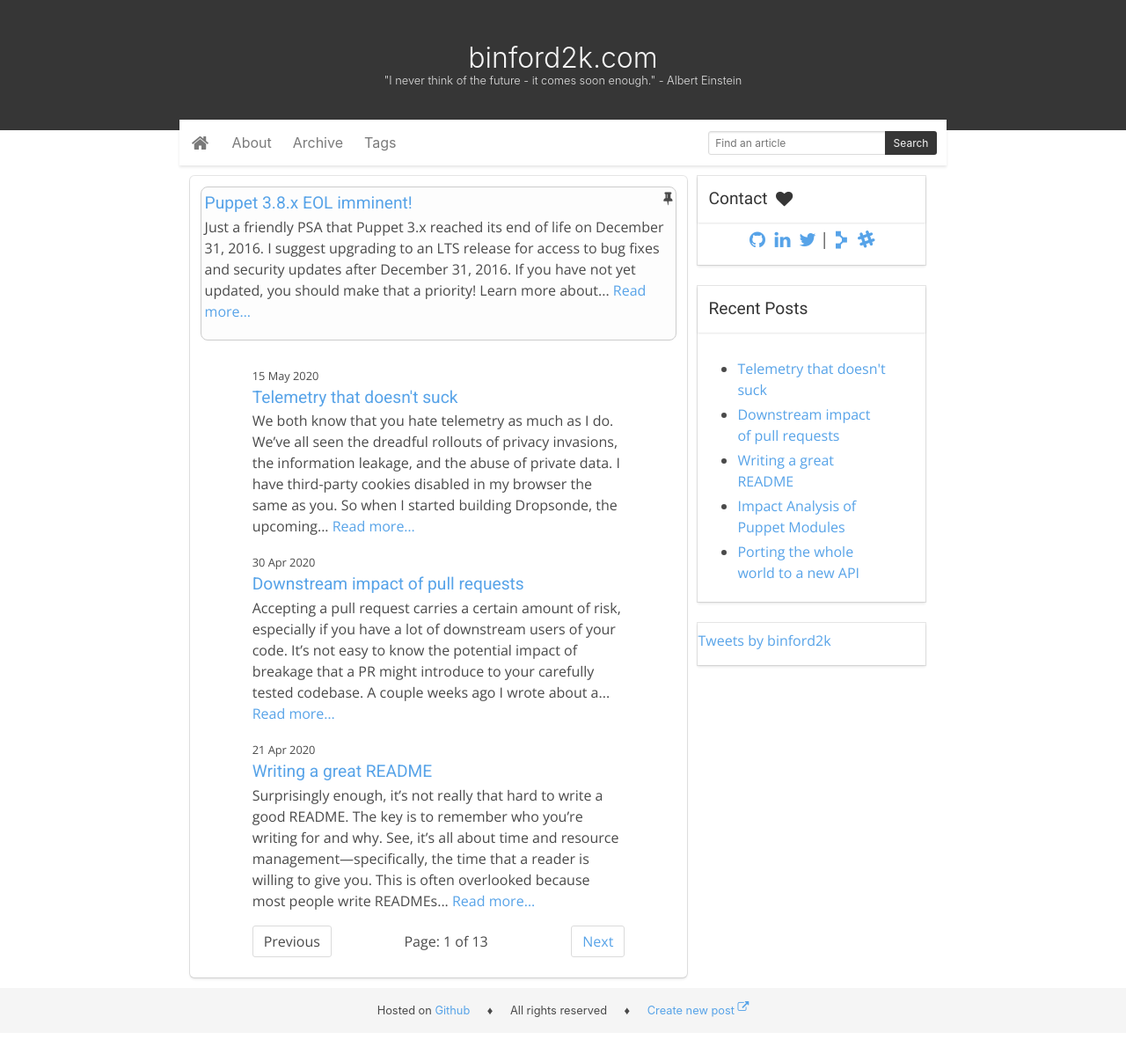
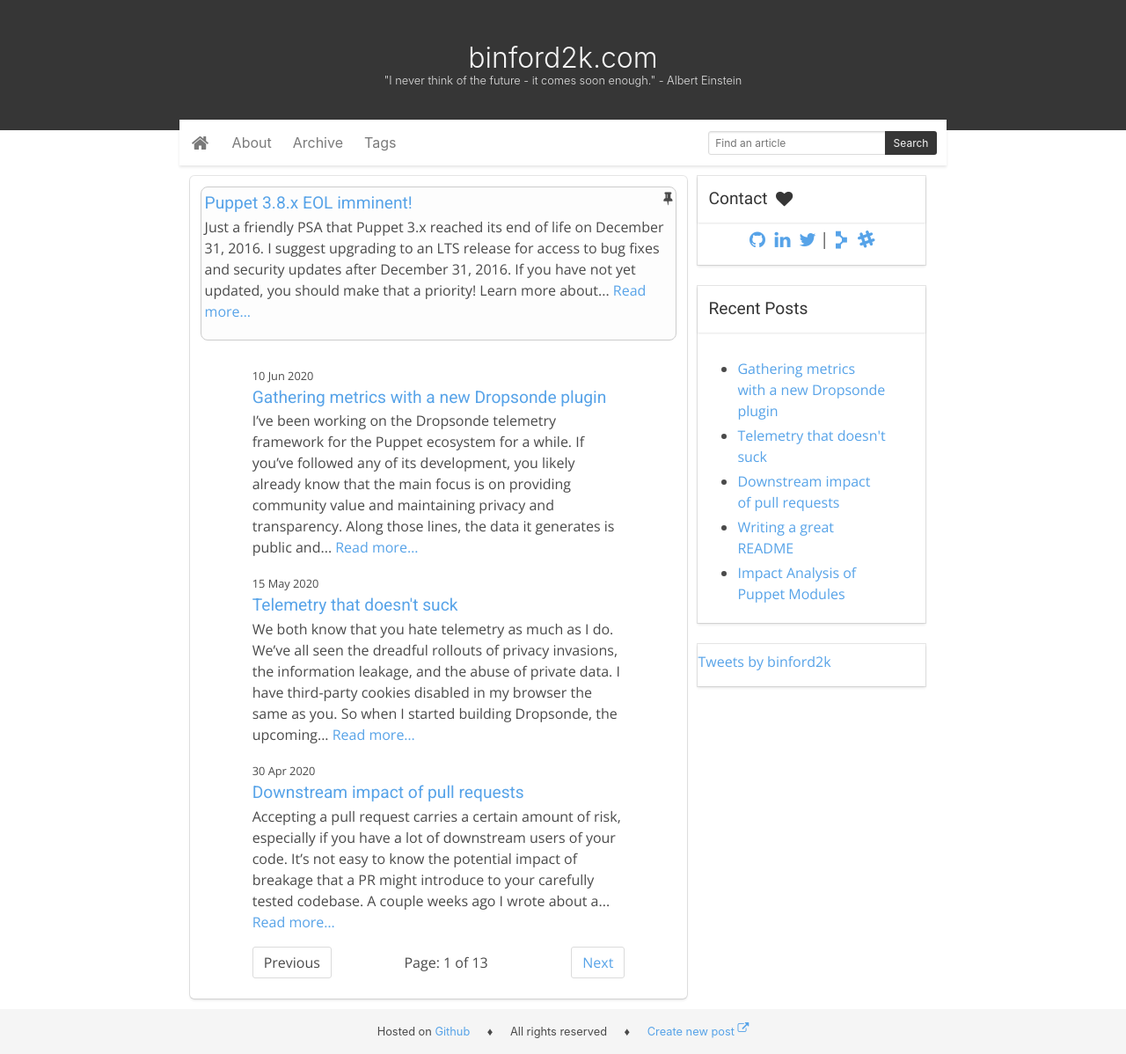
Before and after one commit to binford2k/binford2k.com, a Jekyll site: the page built from index.html, in a window 1280 px wide. Shown: the whole page at 88% size. Built offline with Jekyll 4.4.1, drawn with Linux system fonts in a browser that asks for light colours; the list of posts is cut into pages by our own code; comment, search, counter and statistics services are not loaded; before the commit the page ends 1174 px from its top, so only the background shows below that; some of the changed lines change nothing that is shown.

Commit message:
add metrics plugin tutorial

````diff
--- /dev/null
+++ b/_posts/2020-06-10-writing-a-new-metrics-plugin.md
@@ -0,0 +1,248 @@
+---
+layout: post
+title: Gathering metrics with a new Dropsonde plugin
+summary: A quick tutorial on building a new metrics plugin for the Dropsonde telemetry framework.
+image: lego_blocks.jpg
+category:
+tags: [puppet, telemetry, metrics, data, development, usage, forge]
+---
+
+I've been working on the Dropsonde telemetry framework for the Puppet ecosystem
+for a while. If you've followed any of its development, you likely already know
+that the main focus is on providing community value and maintaining privacy and
+transparency.
+
+Along those lines, the [data it generates is public](https://console.cloud.google.com/bigquery?p=dataops-puppet-public-data)
+and you're invited to help implement the metrics, or even to use the framework
+to gather your own metrics as long as they fit within our privacy standards. For
+example, [David](https://twitter.com/moduletux) could use this framework to
+identify how many people were using Slack or Rocket.Chat integrations with the
+[Puppet Webhook Server](https://github.com/voxpupuli/puppet_webhook) by checking
+the configured value of `chatops_service`.
+
+This is a quick tutorial on building a new metrics plugin and then accessing the
+data after it starts rolling in. To keep things simple, let's just count how many
+environments an infrastructure has. This information would be useful for any tool
+that works with code management, such as the aforementioned Puppet Webhook Server,
+[Foreman](https://www.theforeman.org), the [Onceover](https://github.com/dylanratcliffe/onceover)
+testing framework, or even Puppet itself.
+
+Start off by reading the privacy alert in the [plugin docs](https://github.com/puppetlabs/dropsonde/blob/master/PLUGIN_API.md) (reproduced below).
+You should skim that each time you start a new plugin, just to refresh your memory
+about what's acceptable. In our case, it reminds us not to reveal environment
+names themselves.
+
+> ***📍Important note:***<br />
+> We do not collect private information and we only collect information related
+> to the Puppet ecosystem and which can provide benefits to the user for sharing.
+>
+> Examples of things we will not collect include (but are not limited to):
+> * The names of private modules or classes
+> * The names of environments other than standards like dev/staging/prod.
+> * Hostnames or certnames
+> * Custom facts not from Forge modules
+> * Any git data (remotes, committers, etc.) extracted from the control repository.
+>
+> This list will evolve as our understanding of the privacy concerns grows, so
+> refresh your reading of this each time you write a new metric.
+
+Next, we'll create a new Ruby file in `lib/dropsonde/metrics/environments.rb` starting
+with the [skeleton example](https://github.com/puppetlabs/dropsonde/blob/master/PLUGIN_API.md#metric-plugin-skeleton)
+and adding a quick description of what we'll be gathering.
+
+``` ruby
+# lib/dropsonde/metrics/environments.rb
+class Dropsonde::Metrics::Environments
+  def self.initialize_environments
+    # Require any libraries needed here -- no need to load puppet or puppetdb;
+    # they're already loaded. This hook is named after the class name.
+    # All plugins are initialized at startup before any metrics are generated.
+  end
+
+  def self.description
+    # This is a Ruby squiggle heredoc; just a multi-line string with indentation removed
+    <<~EOF
+      This group of metrics gathers information about environments.
+    EOF
+  end
+
+  def self.schema
+    # return an array of hashes of a partial schema to be merged into the complete schema
+  end
+
+  def self.setup
+    # run just before generating this metric
+  end
+
+  def self.run
+    # return an array of hashes representing the data to be merged into the combined checkin
+  end
+
+  def self.example
+    # this method is used to generate a table filled with randomized data to
+    # make it easier to write data aggregation queries without access to the
+    # actual private data that users have submitted.
+  end
+
+  def self.cleanup
+    # run just after generating this metric
+  end
+end
+```
+
+After reading through the API documentation, it's clear that we don't need to do
+anything special for initialization, to set up, or to tear down our metrics, so
+we'll ignore or omit the `self.initialize_platforms`, `self.setup`, and
+`self.cleanup` methods.
+
+That leaves three hooks to implement:
+
+* `self.schema`
+* `self.example`
+* `self.run`
+
+## Generating a schema
+
+The `self.schema` method is critical, because not only does it define what data
+you can return, it's also used to generate the BigQuery schema of the table
+storing the submitted telemetry reports. This should return an Array of Hash objects
+that follows the [BigQuery JSON schema docs](https://cloud.google.com/bigquery/docs/schemas#specifying_a_json_schema_file).
+
+In our case, the data we're generating will be trivial--just a single named row
+with a number, for example:
+
+| Metric Name         | Value |
+|---------------------|-------|
+| `environment_count` | 3     |
+
+
+This means that our schema can be fairly simple too. Note that we return an
+array with a single item. If the plugin was generating other metrics as well,
+each metric would be another entry in this array.
+
+``` ruby
+def self.schema
+  [
+    {
+      "description": "The number of environments",
+      "mode": "NULLABLE",
+      "name": "environment_count",
+      "type": "INTEGER"
+    }
+  ]
+end
+```
+
+Each time the metric runs, the output it generates is validated against this
+schema, so ensure that it's accurate or you'll never see any results!
+
+You can see the complete schema by running `dropsonde dev schema`. Your partial
+schema will be merged together with the partial schemas of all enabled plugins
+and the system fields required for our telemetry endpoint, then printed out.
+
+
+## Providing example data
+
+Next up is `self.example`. This should return example representative data. That
+might sound a bit weird, but think back to the dataflow for the framework for a
+moment. None of the telemetry data we report on is _private_, but any time enough
+bits are available then an entity is vulnerable to fingerprinting. For example,
+if you saw that an infrastructure was in the `CEST` time zone, had the locale set
+to `fr-ch`, and had tens or hundreds of thousands of nodes classified with various
+[HPC](https://en.wikipedia.org/wiki/High-performance_computing) modules, then you
+might surmise that you were looking at [CERN](https://home.cern) and use the rest
+of that record as reconnaissance against them!
+
+To avoid that possibility, the actual reported data is kept private and only a
+small number of trusted employees have access. The data is run through a weekly
+[aggregation job](https://github.com/puppetlabs/dropsonde-aggregation) that
+sanitizes and aggregates it into publicly queryable stats.
+
+![Data aggregation workflow](https://github.com/puppetlabs/dropsonde-aggregation/raw/master/aggregation.png)
+
+To make it reasonable to develop the aggregation queries, metric plugins are
+expected to provide made-up representative data that's combined and saved as the
+[community_metrics](https://console.cloud.google.com/bigquery?p=dataops-puppet-public-data&d=community&t=community_metrics&page=table) BigQuery table which is publicly accessible.
+
+The following method simply generates a random number of environments between 1 and 100:
+
+``` ruby
+def self.example
+  [
+    :environment_count => rand(1..100),
+  ]
+end
+```
+
+## Metric implementation
+
+Now finally, we'll get to the meat of this already long tutorial: gathering
+actual data. Since we have all Puppet libraries available to use, getting that
+number is also pretty trivial.
+
+``` ruby
+def self.run
+  [
+    :environment_count => Puppet.lookup(:environments).list.count,
+  ]
+end
+```
+
+## Running and validating the new metric
+
+Obviously, you will not be able to actually submit data any data to the
+telemetry pipeline until the data storage schema is updated. But that's not
+necessary for testing. Dropsonde internally validates each plugin schema and
+ensures that the data gathered matches that schema. In other words, as long as
+your data and schema are consistent, then the pipeline will accept and record
+the metrics you gather.
+
+To validate and observe the data your plugin will collect use the `preview`
+command and enable only your new plugin:
+
+``` sh
+$ dropsonde --enable environments preview
+
+                      Puppet Telemetry Report Preview
+                      ===============================
+Dropsonde::Metrics::Environments
+-------------------------------
+This group of metrics gathers information about environments.
+- environment_count: The number of environments
+    1
+
+
+Site ID:
+bab5a61cb7af7d37fa65cb1ad97b2495b4bdbc85bac7b4f9ca6932c8cd9038dd7e87be13abb367e124bfdda2de14949f8b3e8658931e39f58bcef23382d8f426
+```
+
+## Making the metric accessible
+
+Now the plugin is complete. Next steps are to submit a pull request and then leave
+it up to the Dropsonde maintainers to release it and update the database schema.
+We'll just pretend for a moment that I'm not talking in the third person about
+myself.
+
+But it's not *completely* done yet. We'll need an aggregation query before any
+results are publicly available. Our final step is to create a `number_of_environments.sql`
+file in the [aggregation](https://github.com/puppetlabs/dropsonde-aggregation)
+job repository. We'll make sure to use the production dataset in the query.
+
+``` sql
+-- This will generate an aggregate table consisting of the number of environments
+-- exist in infrastructures and how many occurrences of that count there are.
+SELECT environment_count, count(1) AS occurrences
+FROM `bto-dataops-datalake-prod.dujour.community_metrics`
+GROUP BY environment_count
+```
+
+## _finit!_
+
+Now all we do is wait. Approximately one week after the new metric is released,
+we'll start seeing data from it show up in the [public dataset](https://console.cloud.google.com/bigquery?p=dataops-puppet-public-data&d=aggregated).
+
+See the actual [metrics plugin](https://github.com/puppetlabs/dropsonde/commit/daedf6f004a13c3c1b7acbaed8765240d2a01067)
+and the [aggregation query](https://github.com/puppetlabs/dropsonde-aggregation/commit/cd647702c23d197faacb3177cbef1e76766b1d8d).
+
+This was a pretty basic plugin. Next, I'll write about generating a far
+more complex metric that involves some fairly heavy data manipulation!
--- a/assets/css/custom.css
+++ b/assets/css/custom.css
@@ -240,6 +240,25 @@ ul {
   list-style: initial;
 }
 
+table {
+  margin: 1em 0;
+  border: 1px solid #cecece;
+}
+
+th {
+  border-bottom: 2px solid black;
+  padding: 0 0.25em;
+}
+
+td {
+  border: 1px solid #efefef;
+  padding: 0 0.25em;
+}
+
+tr:nth-child(even) {background-color: #f2f2f2;}
+
+
+
 /* holiday funs */
 canvas#scene {
   height:250px;
````
Also changed, not shown: assets/images/lego_blocks.jpg (added).
